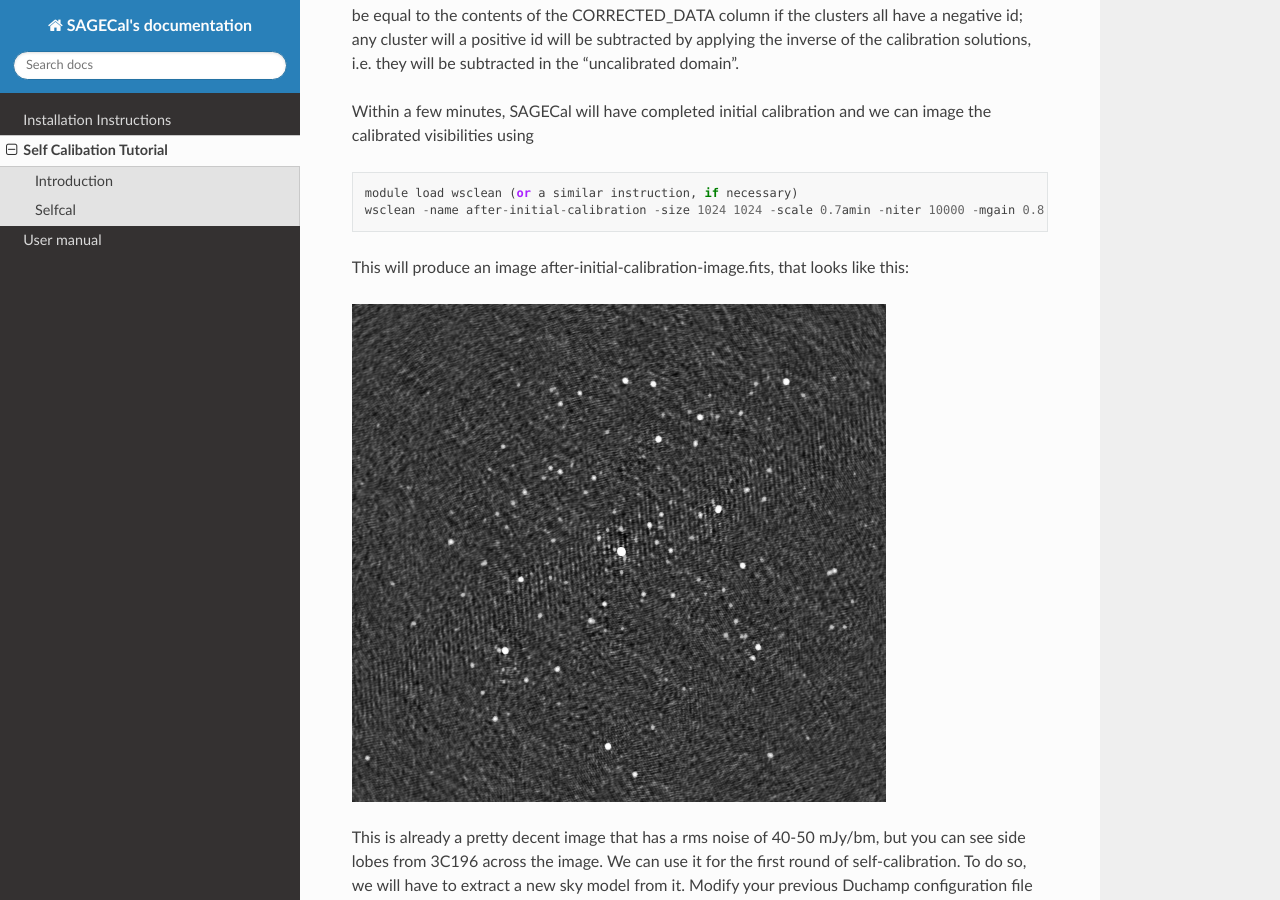
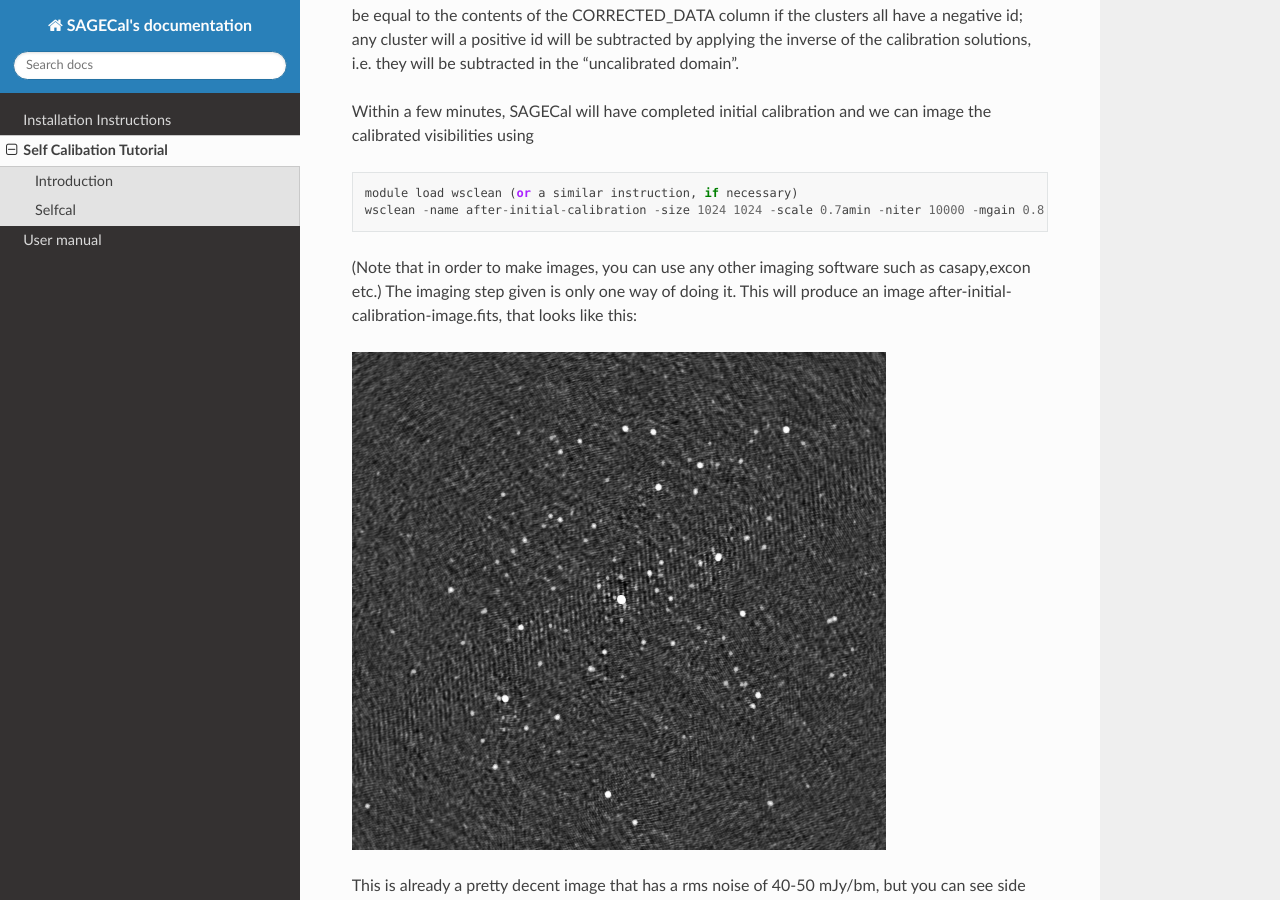
Before and after one commit to nlesc-dirac/sagecal, a Sphinx documentation site: the page built from Docs/source/tutorial.rst, in a window 1280 px wide and 900 px high, scrolled down 3443 px. Built offline with Sphinx 7.4.7 and the Read the Docs theme 2.0.0, drawn with Linux system fonts in a browser that asks for light colours.

```diff
--- a/Docs/source/tutorial.rst
+++ b/Docs/source/tutorial.rst
@@ -143,7 +143,7 @@ Within a few minutes, SAGECal will have completed initial calibration and we can
    module load wsclean (or a similar instruction, if necessary)
    wsclean -name after-initial-calibration -size 1024 1024 -scale 0.7amin -niter 10000 -mgain 0.8 -auto-threshold 3 sm.ms
 
-This will produce an image after-initial-calibration-image.fits, that looks like this:
+(Note that in order to make images, you can use any other imaging software such as casapy,excon etc.) The imaging step given is only one way of doing it. This will produce an image after-initial-calibration-image.fits, that looks like this:
 
 .. image:: image_after_initial_calibration.png
 
--- a/Docs/source/user_manual.rst
+++ b/Docs/source/user_manual.rst
@@ -9,7 +9,7 @@ sagecal
 |     sagecal -f MSlist -s sky.txt -c cluster.txt
 |
 |     Stochastic calibration:
-|     sagecal -d MS -s sky.txt -c cluster.txt -C epochs -M minibatches
+|     sagecal -d MS -s sky.txt -c cluster.txt -N epochs -M minibatches
 |
 |     Show all options below:
 |     sagecal -h
@@ -60,7 +60,7 @@ Advanced options:
 - **-q solutions.txt**. If given, initialize solutions by reading this file (need to have the same format as a solution file, only solutions for 1 timeslot needed).
 
   | Stochastic mode:
-  | **-C epochs**. If >0, use stochastic calibration. Default: 0.
+  | **-N epochs**. If >0, use stochastic calibration. Default: 0.
   | **-M minibatches**. Must be >0, split data to this many minibatches. Default: 1.
   | **-w mini-bands**. Must be >0, split channels to this many mini-bands for bandpass calibration. Default: 1.
   |
```
Also changed, not shown: README.md (+2 -3 lines), 1 other file.
